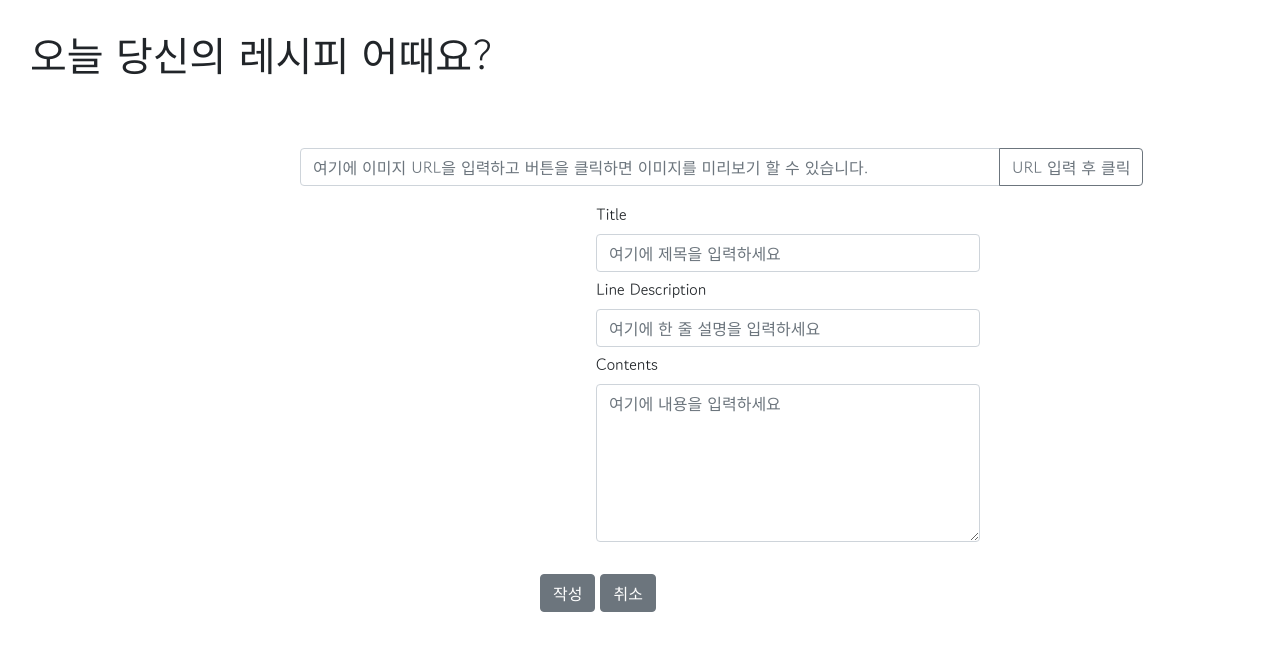
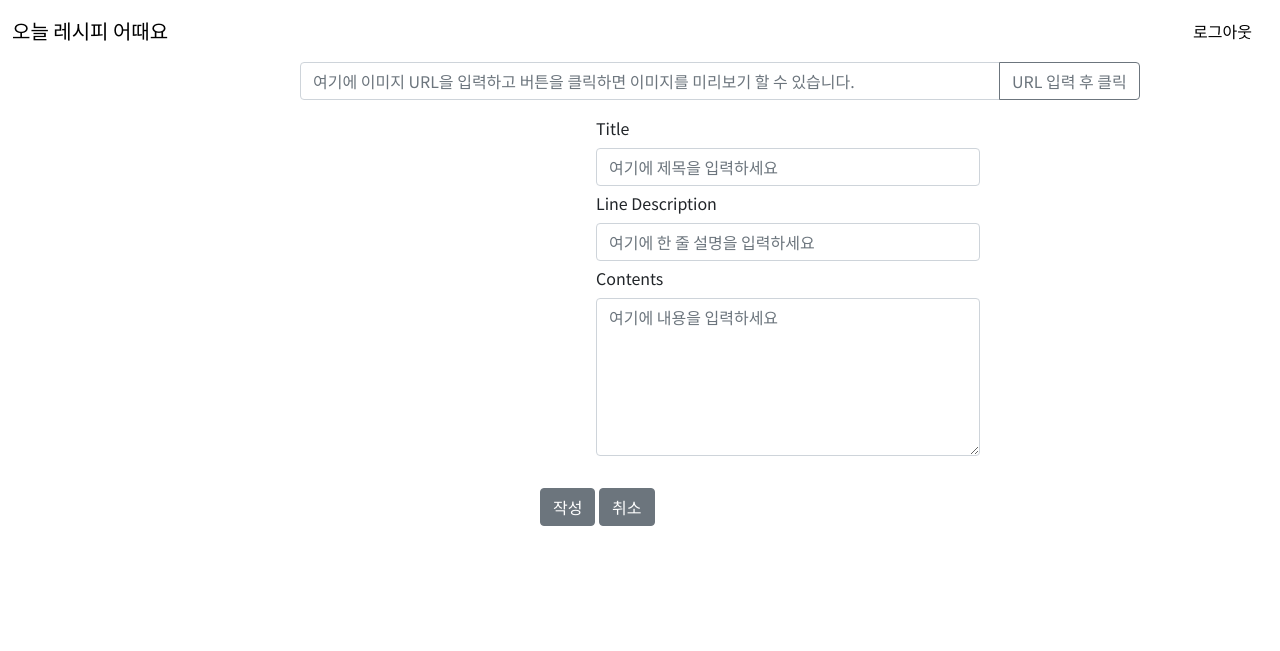
Before and after one commit to minseolki/FirstProject, a Flask app: page /recipe in a window 1280 px wide. Shown: the top 651 px of the page. Run offline with Flask 2, Linux system fonts and the light colour scheme; some libraries are stand-ins or nearby versions.

Commit message:
폰트 통일, 네비게이션 바 추가

```diff
--- a/templates/login.html
+++ b/templates/login.html
@@ -15,7 +15,8 @@
     />
     <script src="https://ajax.googleapis.com/ajax/libs/jquery/3.4.1/jquery.min.js"></script>
     <script src="https://cdnjs.cloudflare.com/ajax/libs/jquery-cookie/1.4.1/jquery.cookie.js"></script>
-    <title>로그인</title>
+    <title>오늘 레시피 어때요</title>
+    <link rel="icon" href="https://i.ibb.co/Vtw0gH7/001-1.png"/>
     <style>
       * {
         font-family: "Noto Sans KR", sans-serif;
--- a/templates/recipe.html
+++ b/templates/recipe.html
@@ -6,16 +6,44 @@
 
     <link href="https://cdn.jsdelivr.net/npm/bootstrap@5.0.2/dist/css/bootstrap.min.css" rel="stylesheet"
           integrity="sha384-EVSTQN3/azprG1Anm3QDgpJLIm9Nao0Yz1ztcQTwFspd3yD65VohhpuuCOmLASjC" crossorigin="anonymous">
-    <link href="https://fonts.googleapis.com/css2?family=Gowun+Dodum&display=swap" rel="stylesheet">
+    <link href="https://fonts.googleapis.com/css2?family=Noto+Sans+KR&display=swap" rel="stylesheet">
     <script src="https://ajax.googleapis.com/ajax/libs/jquery/3.5.1/jquery.min.js"></script>
+    <script src=" https://cdnjs.cloudflare.com/ajax/libs/jquery-cookie/1.4.1/jquery.cookie.min.js"></script>
     <script src="https://cdn.jsdelivr.net/npm/bootstrap@5.0.2/dist/js/bootstrap.bundle.min.js"
             integrity="sha384-MrcW6ZMFYlzcLA8Nl+NtUVF0sA7MsXsP1UyJoMp4YLEuNSfAP+JcXn/tWtIaxVXM"
             crossorigin="anonymous"></script>
 
-    <title>레시피 작성하기</title>
+    <title>오늘 레시피 어때요</title>
+    <link rel="icon" href="https://i.ibb.co/Vtw0gH7/001-1.png"/>
     <script>
+        $(document).ready(function () {
+            show_nav_bar();
+        });
+
         function to_main() {
             window.location.href = "/"
+        }
+
+        // 로그아웃, 저장된 쿠키 삭제
+        function sign_out() {
+            $.removeCookie('mytoken', {path: '/'});
+            alert('로그아웃 되었습니다.')
+            window.location.href = "/"
+        }
+
+        // navbar 호출, 로그인 유무에 따라 헤더값 변경
+        function show_nav_bar() {
+            let user_nav_bar = `<div class="container-fluid">
+                                     <a class="navbar-brand navbar-text" href="/">오늘 레시피 어때요</a>
+                                    <div class="nav-bar">
+                                        <ul class="nav justify-content-end">
+                                            <li class="nav-item">
+                                                <a class="nav-link navbar-text" href="javascript:void(0);" onclick="sign_out()">로그아웃</a>
+                                            </li>
+                                        </ul>
+                                    </div>
+                                </div>`
+            $('#insert-item').append(user_nav_bar)
         }
 
         function save_recipe(a) {
@@ -41,7 +69,13 @@
                 $.ajax({
                     type: "POST",
                     url: "/recipe",
-                    data: {title_give: title, line_desc_give: line_desc, content_give: content, img_give: img, time_give: time},
+                    data: {
+                        title_give: title,
+                        line_desc_give: line_desc,
+                        content_give: content,
+                        img_give: img,
+                        time_give: time
+                    },
                     success: function (response) {
                         alert(response["msg"])
                         to_main()
@@ -87,27 +121,47 @@
                 })
             }
         }
-        function get_time(){
+
+        function get_time() {
             const date = new Date()
             const year = date.getFullYear()
             const month = date.getMonth()
             const day = date.getDate()
-            time = year+"년 "+month+"월 "+day+"일 "
+            time = year + "년 " + month + "월 " + day + "일 "
             return time
         }
     </script>
     <style>
         * {
-            font-family: 'Gowun Dodum', sans-serif;
+            font-family: 'Noto Sans KR', sans-serif;
+        }
+
+        .nav-bar {
+            text-align: right;
+        }
+
+        .navbar-text {
+            color: black;
+        }
+
+        .navbar-text:hover {
+            font-weight: bold;
+            color: black;
         }
     </style>
 </head>
 <body>
-<div><h1 style=" margin: 30px 30px 70px 30px">오늘 당신의 레시피 어때요?</h1></div>
+<header>
+    <nav class="navbar" id="insert-item">
+    </nav>
+</header>
+
 <div class="input-group mb-3">
     <input id="img" style="margin-left: 300px; max-width: 700px;" type="text" class="form-control"
            placeholder="여기에 이미지 URL을 입력하고 버튼을 클릭하면 이미지를 미리보기 할 수 있습니다.">
-    <button onclick="save_img(); load_img()" class="btn btn-outline-secondary" type="button" id="button-addon2">URL 입력 후 클릭</button>
+    <button onclick="save_img(); load_img()" class="btn btn-outline-secondary" type="button" id="button-addon2">URL 입력 후
+        클릭
+    </button>
 </div>
 <div id="img_temp"></div>
 <div style="width:30%;  float:right;  margin-right: 300px;" class="mb-3">
```
Also changed, not shown: templates/index.html (+9 -2 lines), templates/sign_in.html (+10 -11 lines).
